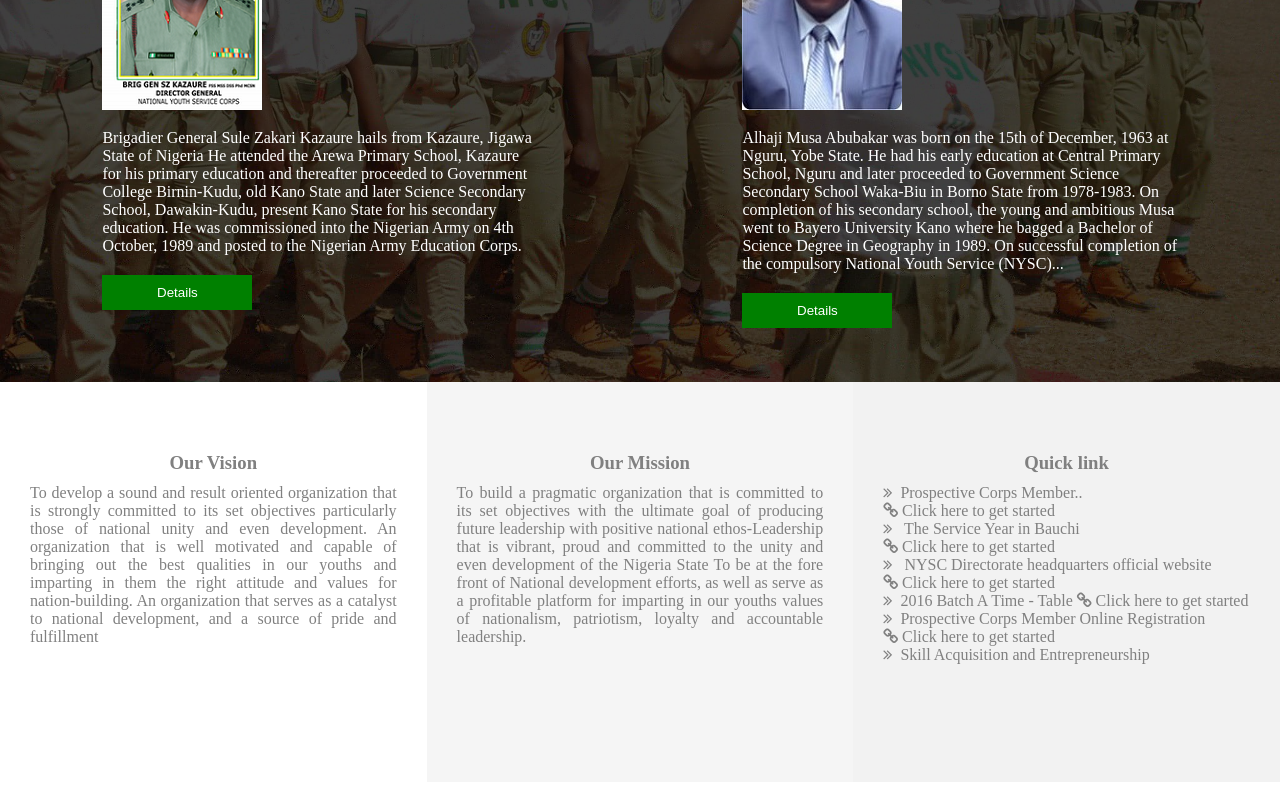
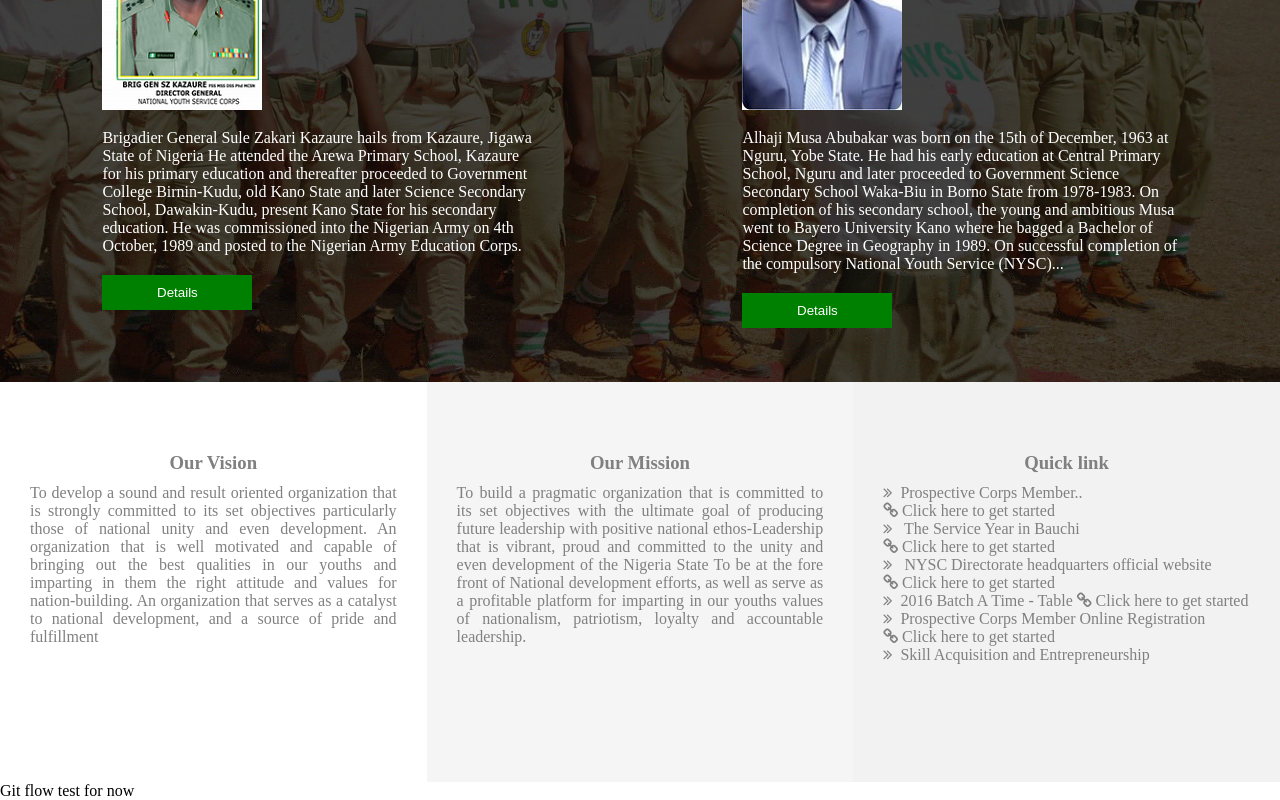
Before and after one commit to yemiwebby/nyscbauchi, a plain HTML site: page index.html in a window 1280 px wide. Shown: the part 1187-1987 px from the top of the page. Drawn offline with Linux system fonts and the light colour scheme.

Commit message:
first commit on the new feature branch

```diff
--- a/index.html
+++ b/index.html
@@ -268,6 +268,11 @@
 
 		<!-- Mission section ends here -->
 
+		<!-- This is to test git flow -->
+
+		<p> Git flow test for now </p>
+		<!-- End git flow test -->
+
 
 	</div>
 
```
